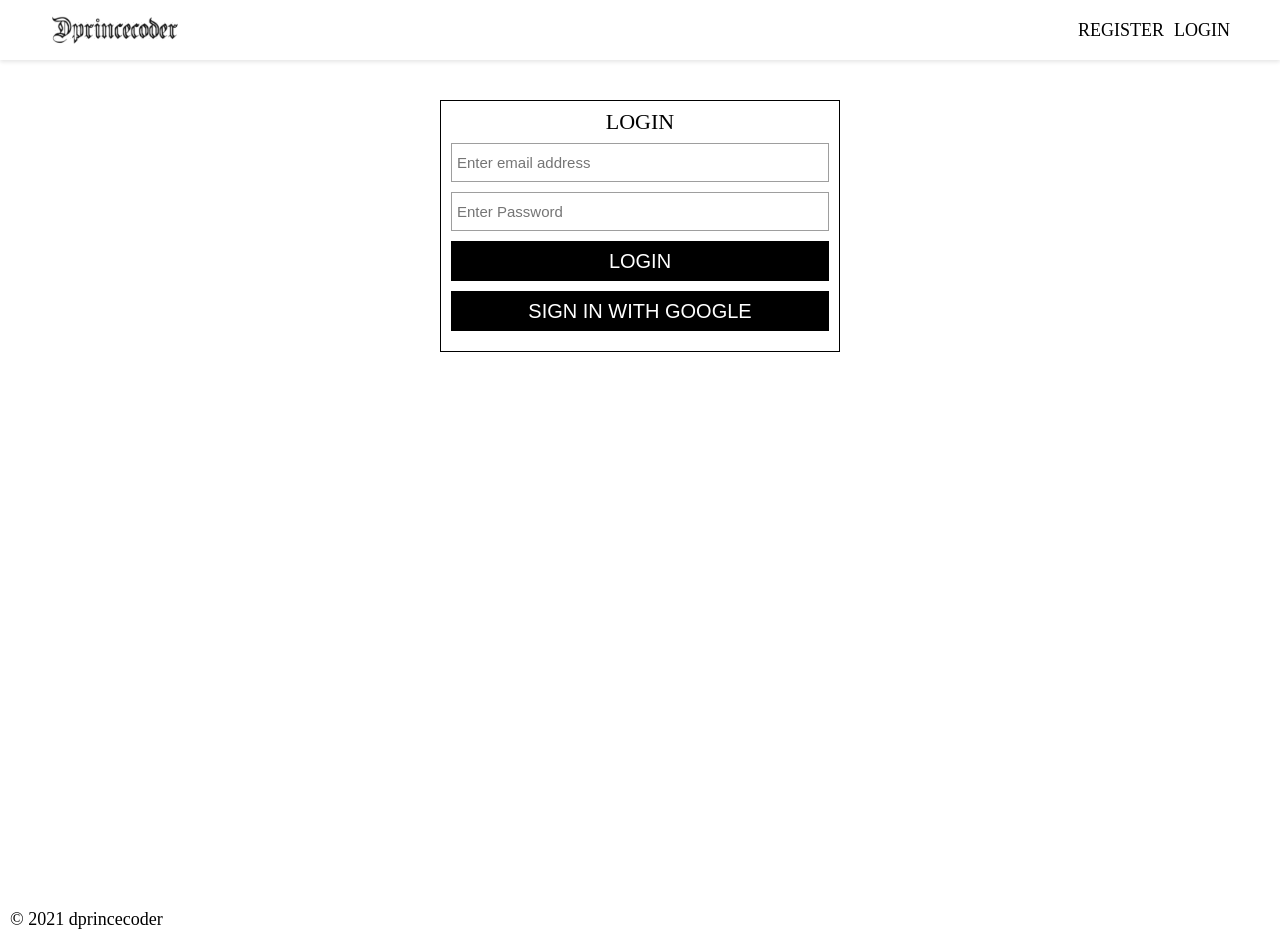
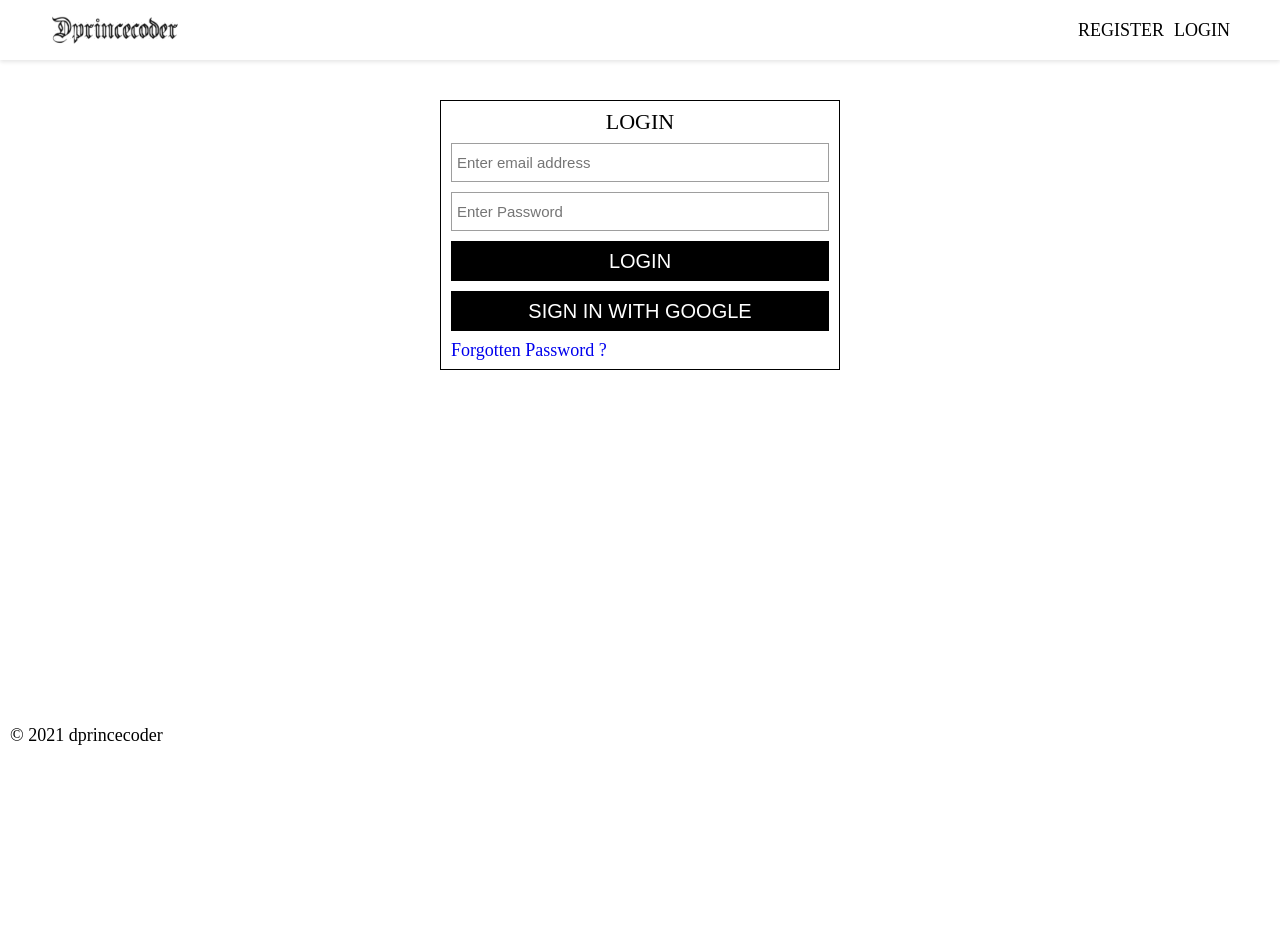
Before and after one commit to dprincecoder/Ecommerce, a React (Create React App) app: page /login in a window 1280 px wide. After the commit the page ends 800 px from the top, so only its background shows below. Built offline with nearby package versions, Linux system fonts and the light colour scheme; no server answers.

Commit message:
finished reset password

```diff
--- a/src/App.js
+++ b/src/App.js
@@ -9,6 +9,7 @@ import Homepage from "./pages/homepage/Homepage";
 import Login from "./pages/login/Login";
 import Register from "./pages/registration/Register";
 import { auth, handleUserProfile } from "./firebase";
+import Recovery from "./pages/recovery/Recovery";
 
 //let initial state be null
 const initialState = {
@@ -70,6 +71,11 @@ class App extends Component {
 						</MainLayouts>
 						)}
 					</Route>
+					<Route exact path="/recovery">
+						<MainLayouts>
+						<Recovery />
+						</MainLayouts>
+					</Route>
 				</Switch>
 			</div>
 		);
--- /dev/null
+++ b/src/components/authWrapper/AuthWrapper.js
@@ -0,0 +1,15 @@
+import React from "react";
+import './authWrapper.scss'
+
+const AuthWrapper = ({ headline, children }) => {
+	return (
+		<div className="authWrapper">
+			<div className="wrap">
+				{headline && <h2>{headline}</h2>}
+				<div className="children">{children && children}</div>
+			</div>
+		</div>
+	);
+};
+
+export default AuthWrapper;
--- /dev/null
+++ b/src/components/authWrapper/authWrapper.scss
@@ -0,0 +1,23 @@
+.authWrapper{
+    display: block;
+    width: 100%;
+    max-width: 40rem;
+    margin: 4rem auto 6rem;
+    border: 1px solid #000;
+
+    .wrap{
+        padding: 10px;
+
+        h2{
+            font-size: 2.2rem;
+            line-height: 1;
+            font-weight: 400;
+            text-transform: uppercase;
+            text-align: center;
+            display: block;
+            width: 100%;
+            padding: 0;
+            margin: 0 auto;
+        }
+    }
+}
--- /dev/null
+++ b/src/components/emailPassword/EmailPassword.js
@@ -0,0 +1,67 @@
+import React, { useState } from "react";
+import "./emailPassword.scss";
+import AuthWrapper from "../authWrapper/AuthWrapper";
+import FormInput from "../forms/formInput/FormInput";
+import Button from "../forms/button/Button";
+import { auth } from "../../firebase";
+import { useHistory } from "react-router-dom";
+
+const EmailPassword = (props) => {
+	const [email, setEmail] = useState("");
+	const [failedEmail, setFailedEmail] = useState([]);
+
+	const history = useHistory();
+
+	const configAuthWraper = {
+		headline: "Email Recovery",
+	};
+
+	const handleSubmit = async (e) => {
+		e.preventDefault();
+
+		try {
+			//redirect users to login page after they sent reset email
+			const redirectUrl = {
+				url: "http://localhost:3000/login",
+			};
+			await auth
+				.sendPasswordResetEmail(email, redirectUrl)
+				.then(() => {
+					history.push("/login");
+				})
+				.catch((err) => {
+					setFailedEmail([err.message]);
+				});
+		} catch (error) {
+			console.log(error);
+		}
+	};
+	return (
+		<div>
+			<AuthWrapper {...configAuthWraper}>
+				<div className="err">
+					{failedEmail.length > 0 && (
+						<ul>
+							{failedEmail.map((err, i) => (
+								<li key={i}>{err}</li>
+							))}
+						</ul>
+					)}
+				</div>
+				<form onSubmit={handleSubmit}>
+					<FormInput
+						type="email"
+						value={email}
+						naem="email"
+						placeholder="Enter registered Email"
+						onChange={(e) => setEmail(e.target.value)}
+					/>
+
+					<Button type="submit">Recover</Button>
+				</form>
+			</AuthWrapper>
+		</div>
+	);
+};
+
+export default EmailPassword;
--- /dev/null
+++ b/src/components/emailPassword/emailPassword.scss
@@ -0,0 +1,4 @@
+.err{
+    margin: 1rem;
+    padding: 5px;
+}
--- a/src/components/signIn/SignIn.js
+++ b/src/components/signIn/SignIn.js
@@ -1,5 +1,7 @@
 import React, { useState } from "react";
+import { Link } from "react-router-dom";
 import { auth, signInWithGoogle } from "../../firebase";
+import AuthWrapper from "../authWrapper/AuthWrapper";
 import Button from "../forms/button/Button";
 import FormInput from "../forms/formInput/FormInput";
 import "./signIn.scss";
@@ -20,12 +22,13 @@ const SignIn = () => {
         }
 	};
 
+	const configAuthWraper = {
+		headline: "Login"
+	}
+
 	return (
-		<div className="signIn">
-			<div className="wrap">
-				<h2>Login</h2>
-
-				<div className="formGrap">
+		<AuthWrapper {...configAuthWraper}>
+			<div className="formWrap">
 				<form onSubmit={handleSubmit}>
 					<FormInput
 						type="email"
@@ -41,18 +44,16 @@ const SignIn = () => {
 						name="password"
 						onChange={(e) => setPassword(e.target.value)}
 					/>
-                        <Button>
-                            Login
-                        </Button>
+					<Button>Login</Button>
 					<div className="socialSign">
 						<div className="row">
 							<Button onClick={signInWithGoogle}>Sign In with Google</Button>
 						</div>
 					</div>
 				</form>
+				<Link to="/recovery">Forgotten Password ?</Link>
 			</div>
-			</div>
-		</div>
+		</AuthWrapper>
 	);
 };
 
--- a/src/components/signIn/signIn.scss
+++ b/src/components/signIn/signIn.scss
@@ -1,27 +1,3 @@
-.signIn{
-    display: block;
-    width: 100%;
-    max-width: 40rem;
-    margin: 4rem auto 6rem;
-    border: 1px solid #000;
-
-    .wrap{
-        padding: 10px;
-
-        h2{
-            font-size: 2.2rem;
-            line-height: 1;
-            font-weight: 400;
-            text-transform: uppercase;
-            text-align: center;
-            display: block;
-            width: 100%;
-            padding: 0;
-            margin: 0 auto;
-        }
-
-        .socialSign{
-            margin-top: 3rem auto 0;
-        }
-    }
+.socialSign{
+    margin-top: 3rem auto 0;
 }
--- a/src/components/signup/SignUpEmailAndPass.js
+++ b/src/components/signup/SignUpEmailAndPass.js
@@ -1,5 +1,6 @@
 import React, { Component } from "react";
 import { auth, handleUserProfile } from "../../firebase";
+import AuthWrapper from "../authWrapper/AuthWrapper";
 import Button from "../forms/button/Button";
 import FormInput from "../forms/formInput/FormInput";
 import "./SignUpEmailAndPass.scss";
@@ -30,7 +31,7 @@ export class SignUpEmailAndPass extends Component {
 
 	handleSubmit = async (e) => {
 		e.preventDefault();
-		const {displayName, email, password, confirmPassword, error } = this.state;
+		const { displayName, email, password, confirmPassword, error } = this.state;
 		if (password !== confirmPassword) {
 			const newError = ["Password don't match. Please try again."];
 			this.setState({
@@ -40,22 +41,26 @@ export class SignUpEmailAndPass extends Component {
 		}
 
 		try {
-            const { user } = await auth.createUserWithEmailAndPassword(email, password);
+			const { user } = await auth.createUserWithEmailAndPassword(
+				email,
+				password
+			);
 			await handleUserProfile(user, { displayName });
 
-            this.setState({...initialState})
+			this.setState({ ...initialState });
 		} catch (error) {
 			console.log(error);
 		}
 	};
 
 	render() {
+		const configAuthWraper = {
+			headline: "SignUp",
+		};
 		const { displayName, email, password, confirmPassword, error } = this.state;
 		return (
-			<div className="signUpEmailAndPass">
-				<div className="wrap">
-					<h2>Sign Up</h2>
-
+			<AuthWrapper {...configAuthWraper}>
+				<div className="formWrap">
 					{error.length > 0 && (
 						<ul>
 							{error.map((err, index) => (
@@ -100,7 +105,7 @@ export class SignUpEmailAndPass extends Component {
 						<Button type="submit">Register</Button>
 					</form>
 				</div>
-			</div>
+			</AuthWrapper>
 		);
 	}
 }
--- a/src/components/signup/SignUpEmailAndPass.scss
+++ b/src/components/signup/SignUpEmailAndPass.scss
@@ -1,27 +1,3 @@
-.signUpEmailAndPass{
-    display: block;
-    width: 100%;
-    max-width: 40rem;
-    margin: 4rem auto 6rem;
-    border: 1px solid #000;
-
-    .wrap{
-        padding: 10px;
-
-        h2{
-            font-size: 2.2rem;
-            line-height: 1;
-            font-weight: 400;
-            text-transform: uppercase;
-            text-align: center;
-            display: block;
-            width: 100%;
-            padding: 0;
-            margin: 0 auto;
-        }
-
-        .socialSign{
-            margin-top: 3rem auto 0;
-        }
-    }
+.formWrap{
+    margin-top: 3rem auto 0;
 }
--- a/src/default.scss
+++ b/src/default.scss
@@ -38,7 +38,7 @@ a:hover{
 
 .main{
     width: 100%;
-    height: 100%;
+    height: 77%;
     max-width: 1450px;
     padding: 0 10px;
     margin: 0 auto;
--- /dev/null
+++ b/src/pages/recovery/Recovery.js
@@ -0,0 +1,10 @@
+import React from 'react'
+import EmailPassword from '../../components/emailPassword/EmailPassword'
+
+const Recovery = () => {
+    return (
+       <EmailPassword />
+    )
+}
+
+export default Recovery
```
Also changed, not shown: src/pages/recovery/recovery.scss (added). Lines whose indentation alone changed are shown as unchanged.
